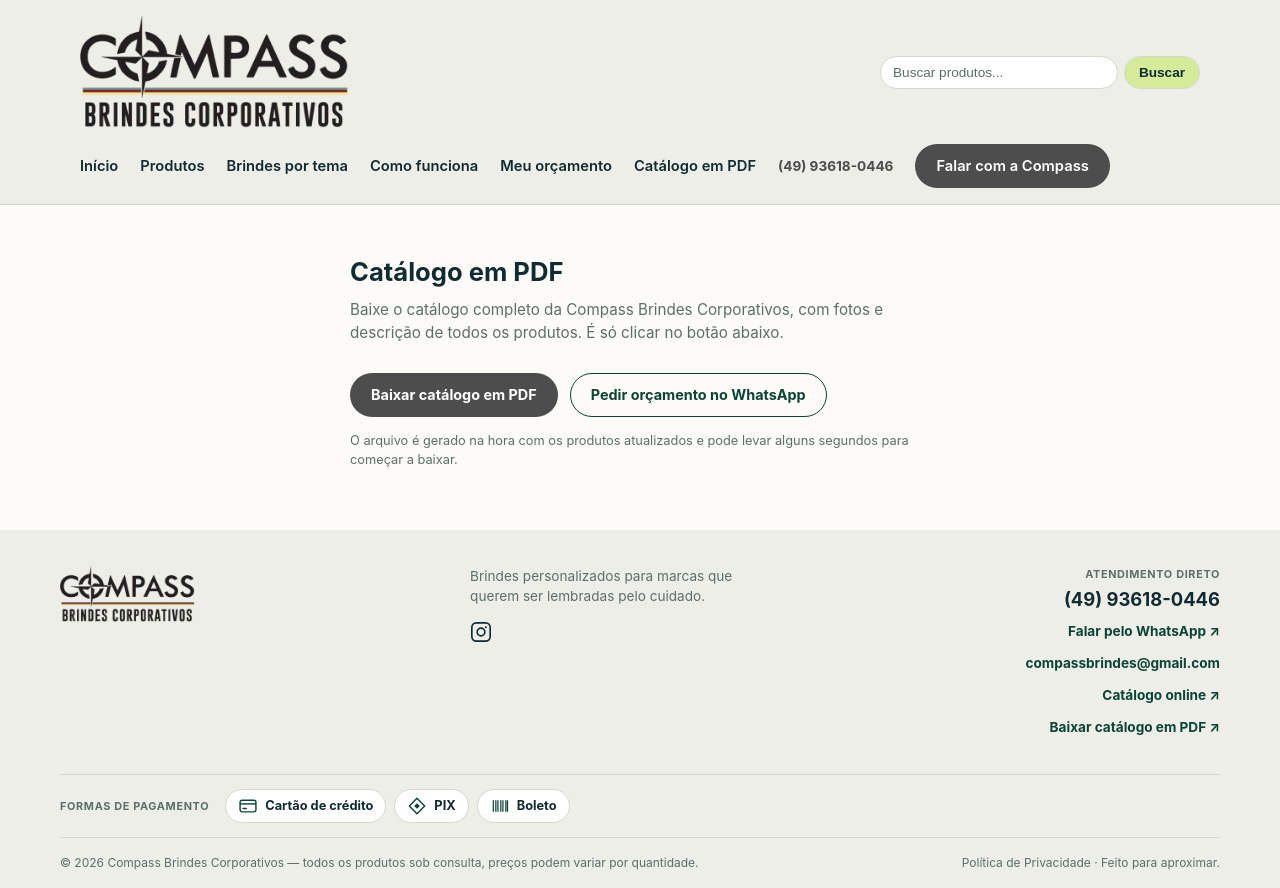
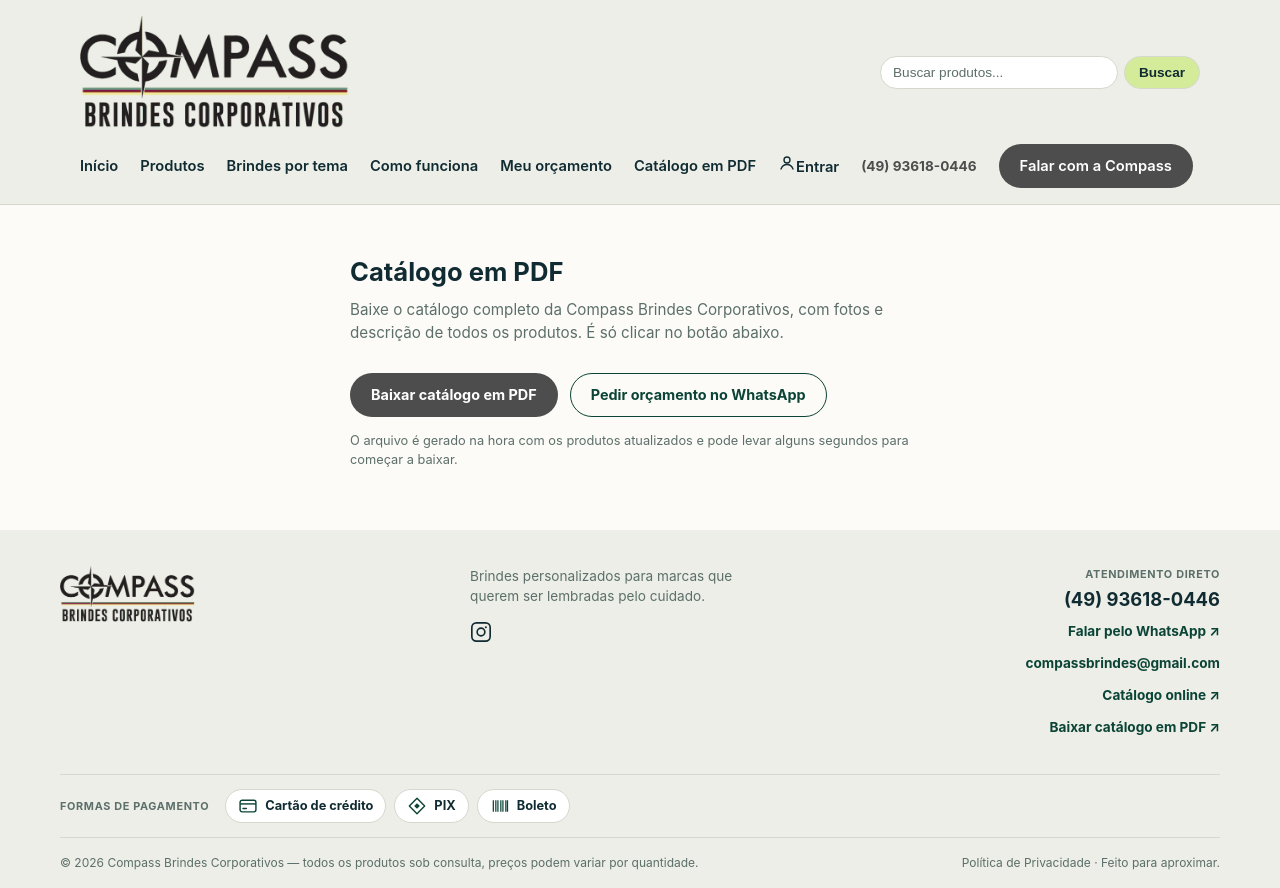
Before and after one commit to compassbrindes-stack/compass-brindes, a Next.js app: page /catalogo in a window 1280 px wide. Built offline with nearby package versions, Linux system fonts and the light colour scheme; no server answers.

Commit message:
Conta do cliente: link no cabecalho

```diff
--- /dev/null
+++ b/components/account-link.tsx
@@ -0,0 +1,35 @@
+"use client";
+
+import Link from "next/link";
+import { useEffect, useState } from "react";
+import { CONTA_EVENT, contaConfigurada, sessaoAtual } from "@/lib/conta";
+
+// Link do cabeçalho: "Entrar" para visitantes e "Minha conta" para quem já entrou.
+// Só aparece quando o cadastro de clientes está configurado.
+export function AccountLink() {
+  const [estado, setEstado] = useState<"oculto" | "visitante" | "logado">("oculto");
+
+  useEffect(() => {
+    if (!contaConfigurada()) return;
+    const atualizar = () => setEstado(sessaoAtual() ? "logado" : "visitante");
+    atualizar();
+    window.addEventListener(CONTA_EVENT, atualizar);
+    window.addEventListener("storage", atualizar);
+    return () => {
+      window.removeEventListener(CONTA_EVENT, atualizar);
+      window.removeEventListener("storage", atualizar);
+    };
+  }, []);
+
+  if (estado === "oculto") return null;
+
+  return (
+    <Link href="/conta" className="account-link">
+      <svg width="18" height="18" viewBox="0 0 24 24" fill="none" aria-hidden="true">
+        <circle cx="12" cy="8" r="4" stroke="currentColor" strokeWidth="1.8" />
+        <path d="M4 20c1.5-4 4.5-6 8-6s6.5 2 8 6" stroke="currentColor" strokeWidth="1.8" strokeLinecap="round" />
+      </svg>
+      {estado === "logado" ? "Minha conta" : "Entrar"}
+    </Link>
+  );
+}
--- a/components/site-header.tsx
+++ b/components/site-header.tsx
@@ -2,6 +2,7 @@
 import { LOGO_DATA_URI } from "@/lib/logo";
 import { MobileMenuCloser } from "@/components/mobile-menu-closer";
 import { QuoteBadge } from "@/components/quote-badge";
+import { AccountLink } from "@/components/account-link";
 
 const WHATSAPP_NUMBER = process.env.NEXT_PUBLIC_WHATSAPP_NUMBER ?? "";
 const whatsappUrl = WHATSAPP_NUMBER
@@ -48,6 +49,7 @@
             Meu orçamento <QuoteBadge />
           </Link>
           <Link href="/catalogo">Catálogo em PDF</Link>
+          <AccountLink />
           <a className="site-header__phone" href="tel:+5549936180446">
             (49) 93618-0446
           </a>
```
